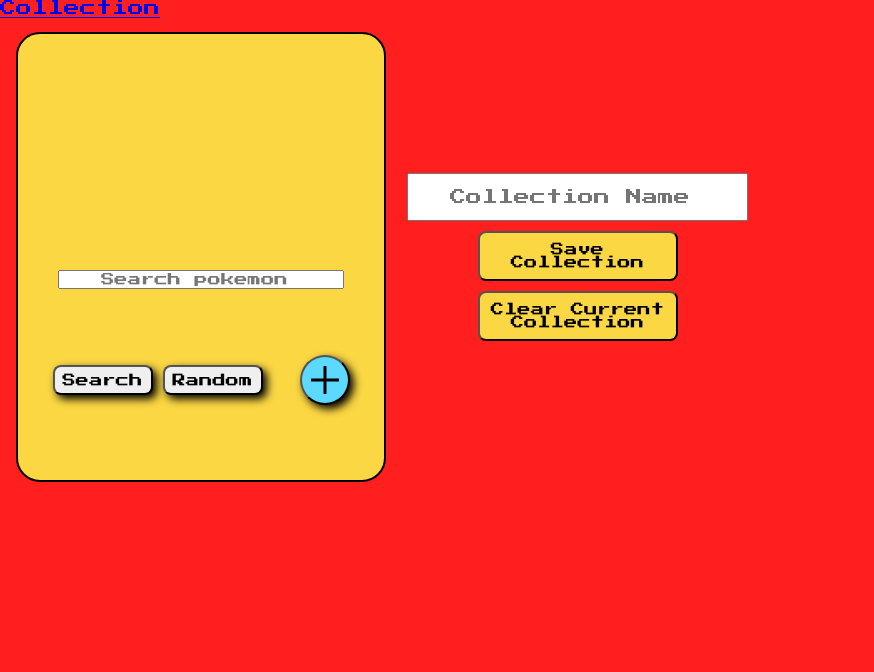
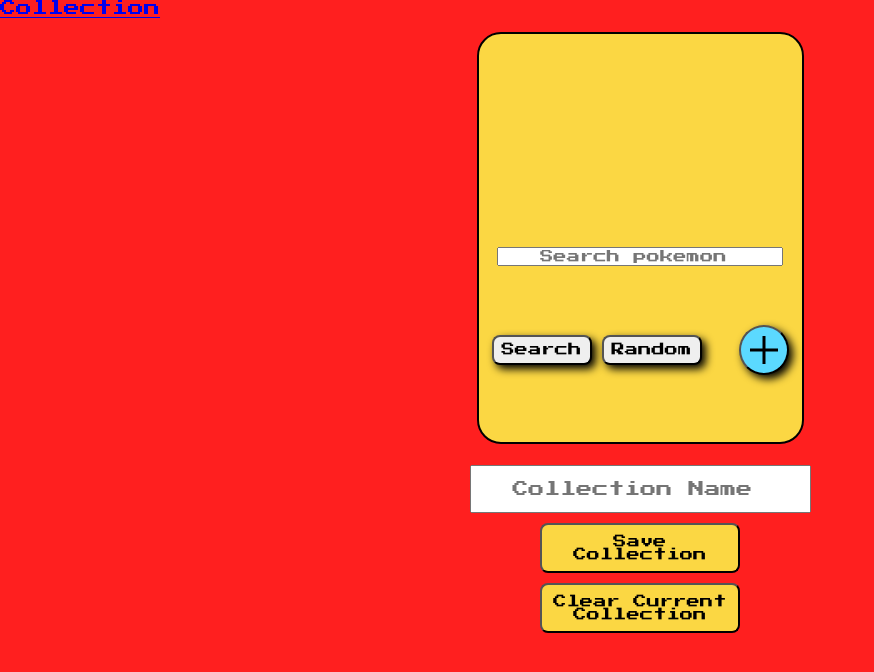
Before and after one commit to Rmichal503/pokedexReact, a React (Create React App) app: page / in a window 1280 px wide. Shown: the top 672 px of the page, without its empty margins (0-874 px from the left). Built offline with nearby package versions, Linux system fonts and the light colour scheme.

Commit message:
cssRouter

```diff
--- a/src/App.css
+++ b/src/App.css
@@ -35,12 +35,14 @@
 }
 .App{
   display: flex;
-  flex-wrap: wrap;
   flex-direction: column;
+  height: 100vh;
 }
 .mainPok{
   display: flex;
-  flex-direction: row;
+  flex-direction: column;
+  align-items: center;
+  height: 100%;
 }
 .localButton{
   width: 200px;
--- a/src/components/pokemon-collection/pokemon-collection.component.jsx
+++ b/src/components/pokemon-collection/pokemon-collection.component.jsx
@@ -11,6 +11,7 @@
   flex-direction: row;
   flex-wrap: wrap;
   top:65%;
+  left:0;
 `
 
 export const PokemonCollection = () => {
@@ -22,14 +23,6 @@
   const toggleCollection=()=>{
     console.log(toggle);
     setToggle(!toggle);
-  }
-
-  const saveLocaleDate =()=>{
-    const collName = document.querySelector('.collectionInput').value
-    localStorage.setItem(collName, JSON.stringify(smallPokemons))
-    console.log(collName);
-    document.querySelector('.collectionInput').value = '';
-    setSmallPokemons([]);
   }
 
   const showLocaleCollection = (localColl)=>{
@@ -46,8 +39,6 @@
             <Link to={'/'}>Back</Link>
         </nav>
         <div>
-            <input className='collectionInput' type={'search'} placeholder='Collection Name'></input>
-            <PokeButton clickHandler={saveLocaleDate} buttonClass='saveData localButton' buttonText={'Save Collection'} />
             <PokeButton clickHandler={allKeys} buttonClass='showCollection localButton' buttonText={'Show Collection'} />
             <PokeButton clickHandler={()=>{
               return setSmallPokemons([]);
@@ -57,18 +48,18 @@
               alert('Collection Deleted');
             }} buttonClass='deleteCollection localButton' buttonText={'Delete Collection'} />
             <PokeButton clickHandler={toggleCollection} buttonClass='toggle localButton' buttonText={'Show pokemons'} />
-          </div>
           <div className="localStorageCollections">
               {localCollections[0]?localCollections.map(el=>{
                 return(<PokeButton clickHandler={()=>{showLocaleCollection(el);
-                  // <SmallPokemon pokemon={JSON.parse(window.localStorage.getItem(el))}/>
                 }} buttonText={el} buttonClass='localCollectionButton'/>)}):null}
+          </div>
+        </div>
+            <div>
+              {toggle&&<SmallColection
+                  className="smallCollection">
+                  {localPokemons[0]?<SmallPokemon pokemon={localPokemons} />:null}
+                </SmallColection>}
             </div>
-            {toggle&&<SmallColection
-                className="smallCollection">
-                {/* {toggle?<SmallPokemon pokemon={smallPokemons} />:null} */}
-                {localPokemons[0]?<SmallPokemon pokemon={localPokemons} />:null}
-              </SmallColection>}
         </div>
 
   )
```
